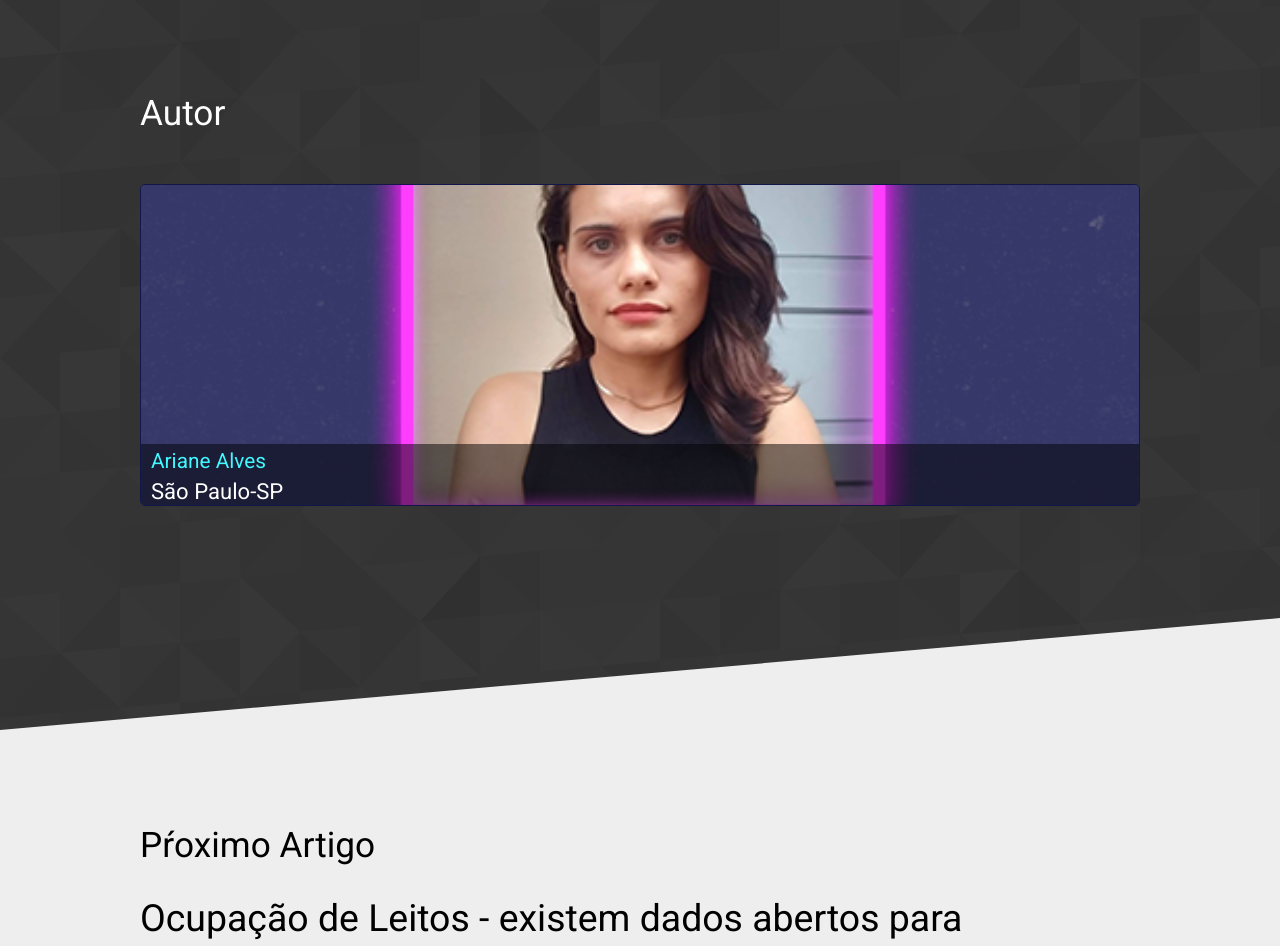
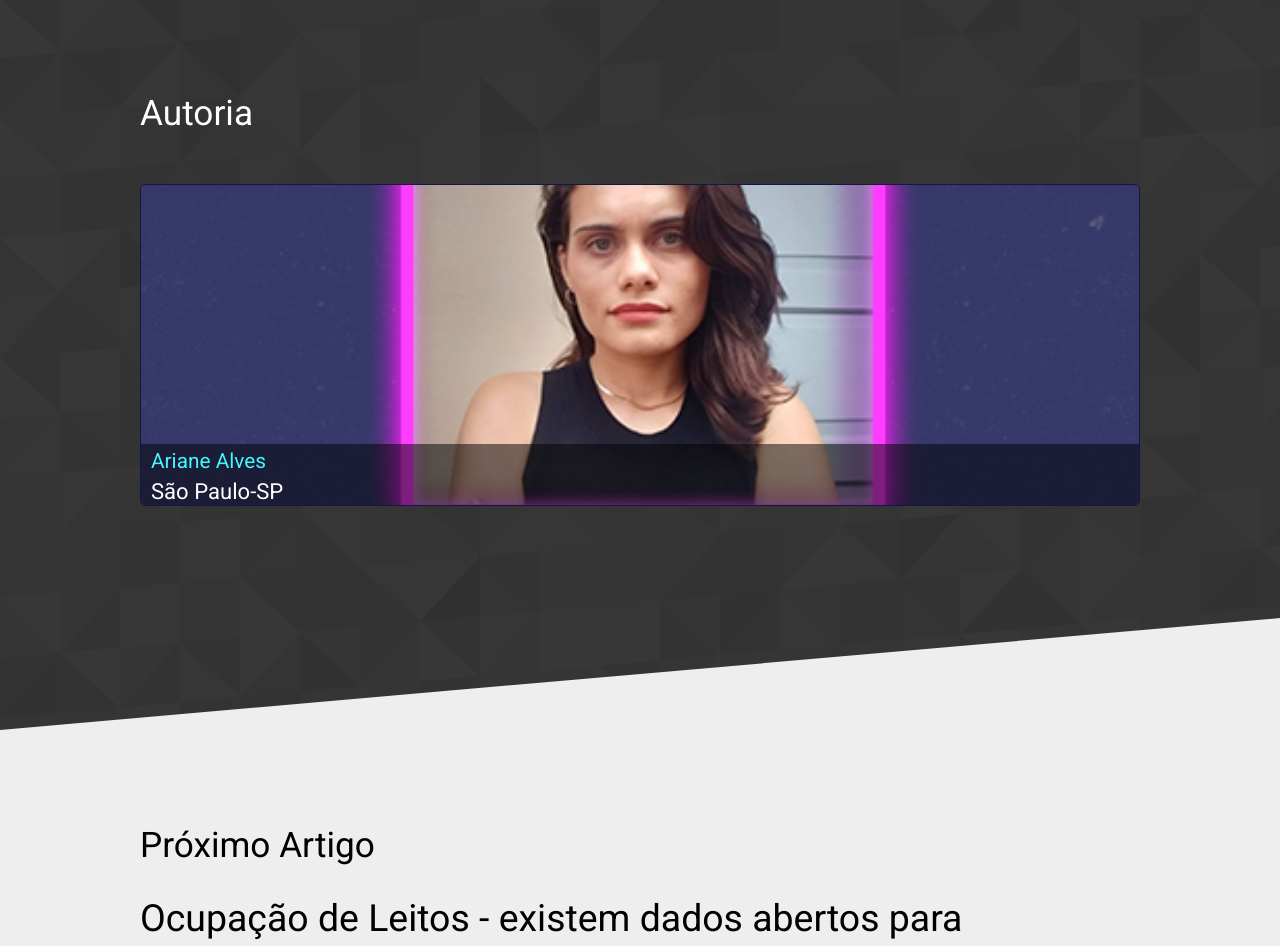
Before and after one commit to okfn-brasil/embaixadoras, a Jekyll site: the page built from _posts/2021-05-06-giulio-carvalho-e-o-novo-coordenador-de-inovacao-civica-da-okbr.md, in a window 1280 px wide and 1400 px high, scrolled down 1533 px. Shown: the part 168-1114 px from the top of the window. Built offline with Jekyll 4.4.1, drawn with Linux system fonts in a browser that asks for light colours; nearby versions of some CDN libraries.

Commit message:
Corrige layout de posts

```diff
--- a/_layouts/post.html
+++ b/_layouts/post.html
@@ -14,7 +14,7 @@ layout: page
 {% if page.author_staff_member %}
 	<section class="diagonal patterned">
 		<div class="container">
-			<h2>Autor</h2>
+			<h2>Autoria</h2>
 			<ul class="image-grid">
 				{% assign author_id = page.author_staff_member | prepend: "/staff_members/" | append: "/" %}
 				{% assign author = site.staff_members | where: "url", author_id | first %}
@@ -27,7 +27,7 @@ layout: page
 
 <section class="diagonal alternate">
 	<div class="text-container">
-		<h2>Pŕoximo Artigo</h2>
+		<h2>Próximo Artigo</h2>
 		<div class="blog-post">
 			{% if page.next %}
 				{% include post-summary.html post=page.next %}
```
